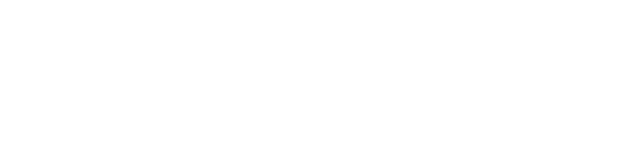
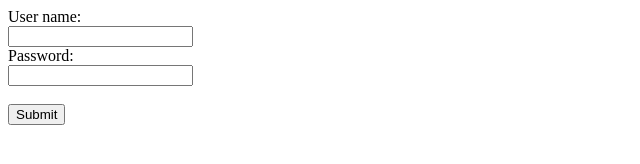
Before and after one commit to fh-jimmyhendrawan/hello-world, a plain HTML site: page login.html in a window 1280 px wide. Shown: the whole page, without its empty margins (0-640 px from the left). Drawn offline with Linux system fonts and the light colour scheme.

Commit message:
add login form in login.html

```diff
--- a/login.html
+++ b/login.html
@@ -4,7 +4,13 @@
   </head>
   <body>
      <div id="loginDiv">
-
+         <form action="/action_page.php">
+             <label for="txtUsername">User name:</label><br>
+             <input type="text" id="txtUsername" name="txtUsername" /><br>
+             <label for="txtPassword">Password:</label><br>
+             <input type="password" id="txtPassword" name="txtPassword" /><br><br>
+             <input type="submit" value="Submit">
+          </form>
      </div>
   </body>
 </html>
```
